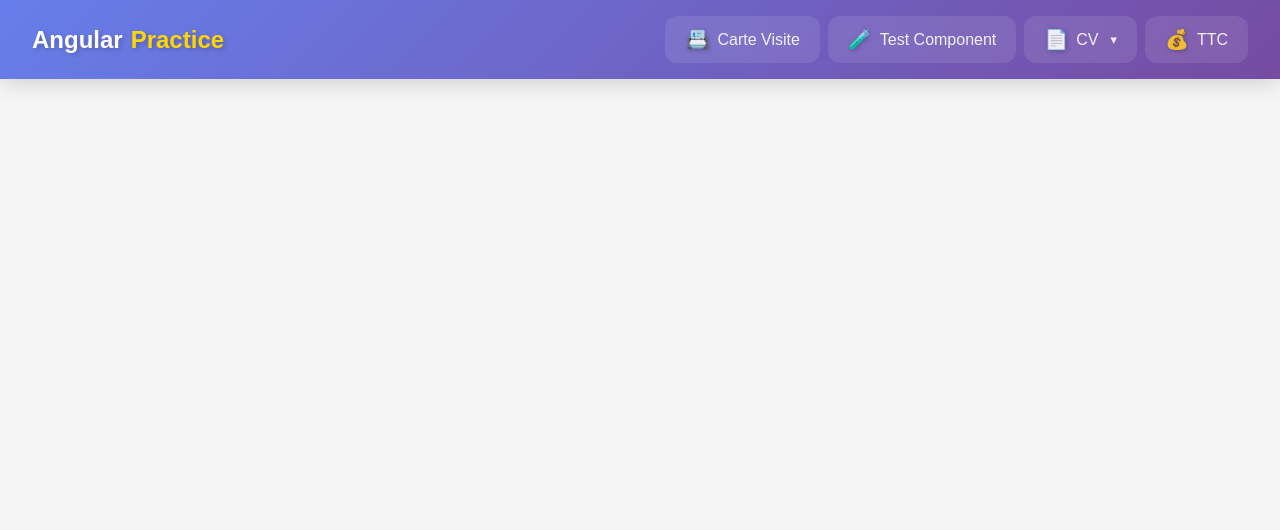
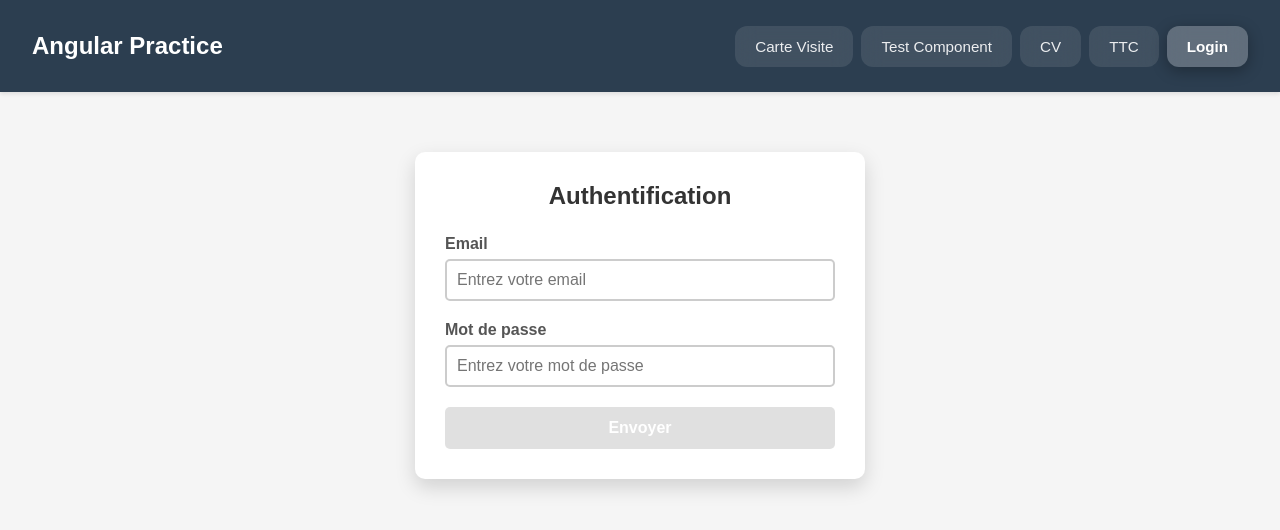
Before and after one commit to ouss223/angular-practice, an Angular app in the folder angular-practice/: page /login in a window 1280 px wide. Before the commit this address led to /. Shown: the top 530 px of the page. Built offline with nearby package versions, Linux system fonts and the light colour scheme.

Commit message:
added login component(auth) and restyled navbar

```diff
--- a/angular-practice/src/app/app.routes.ts
+++ b/angular-practice/src/app/app.routes.ts
@@ -3,6 +3,7 @@ import { ComponentTestComponent } from './component-test/component-test.componen
 import { CarteVisiteComponent } from './carte-visite/carte-visite.component';
 import { TTCComponent } from './ttc/ttc.component';
 import { CvComponent } from './cv/cv.component';
+import { AuthComponent } from './auth/auth.component';
 
 
 export const routes: Routes = [
@@ -10,5 +11,6 @@ export const routes: Routes = [
   { path: 'test-component', component: ComponentTestComponent },
   { path: 'cv', component: CvComponent },
   { path: 'ttc', component: TTCComponent },
+  { path: 'login', component: AuthComponent },
   { path: '', redirectTo: '/carte-visite', pathMatch: 'full' },
 ];
--- /dev/null
+++ b/angular-practice/src/app/auth/auth.component.css
@@ -0,0 +1,86 @@
+.auth-container {
+  max-width: 450px;
+  margin: 60px auto;
+  padding: 30px;
+  border-radius: 10px;
+  box-shadow: 0 8px 20px rgba(0, 0, 0, 0.15);
+  background-color: #fff;
+  font-family: Arial, sans-serif;
+}
+
+.auth-container h2 {
+  text-align: center;
+  margin-bottom: 25px;
+  color: #333;
+}
+
+.form-group {
+  margin-bottom: 20px;
+}
+
+.form-group label {
+  display: block;
+  font-weight: bold;
+  margin-bottom: 6px;
+  color: #555;
+}
+
+.form-group input {
+  width: 100%;
+  padding: 10px;
+  border: 2px solid #ccc;
+  border-radius: 5px;
+  font-size: 16px;
+  transition: border-color 0.3s;
+  box-sizing: border-box;
+}
+
+.form-group input:focus {
+  outline: none;
+  border-color: #6a11cb;
+}
+
+.form-group input.invalid {
+  border-color: red;
+}
+
+.error-message {
+  display: block;
+  margin-top: 5px;
+  color: red;
+  font-size: 14px;
+}
+
+.form-error {
+  background-color: #f8d7da;
+  color: #721c24;
+  padding: 10px;
+  border-radius: 5px;
+  margin-bottom: 15px;
+  border: 1px solid #f5c6cb;
+  text-align: center;
+}
+
+button {
+  width: 100%;
+  padding: 12px;
+  background: linear-gradient(135deg, #6a11cb, #2575fc);
+  color: white;
+  font-size: 16px;
+  font-weight: bold;
+  border: none;
+  border-radius: 5px;
+  cursor: pointer;
+  transition: opacity 0.3s, transform 0.2s;
+}
+
+button:hover:not(:disabled) {
+  transform: translateY(-2px);
+  opacity: 0.9;
+}
+
+button:disabled {
+  background: #ccc;
+  cursor: not-allowed;
+  opacity: 0.6;
+}
--- /dev/null
+++ b/angular-practice/src/app/auth/auth.component.html
@@ -0,0 +1,43 @@
+<div class="auth-container">
+  <h2>Authentification</h2>
+
+  <form [formGroup]="authForm" (ngSubmit)="submitAuth()">
+    <!-- Email field -->
+    <div class="form-group">
+      <label for="email">Email</label>
+      <input
+        id="email"
+        type="email"
+        formControlName="email"
+        [class.invalid]="shouldShowError('email')"
+        placeholder="Entrez votre email"
+      />
+      @if (emailErrorMessage) {
+        <small class="error-message">{{ emailErrorMessage }}</small>
+      }
+    </div>
+
+    <!-- Password field -->
+    <div class="form-group">
+      <label for="password">Mot de passe</label>
+      <input
+        id="password"
+        type="password"
+        formControlName="password"
+        [class.invalid]="shouldShowError('password')"
+        placeholder="Entrez votre mot de passe"
+      />
+      @if (passwordErrorMessage) {
+        <small class="error-message">{{ passwordErrorMessage }}</small>
+      }
+    </div>
+
+    <!-- Form-level error message -->
+    @if (formError) {
+      <div class="form-error">{{ formError }}</div>
+    }
+
+    <!-- Submit button -->
+    <button type="submit" [disabled]="authForm.invalid">Envoyer</button>
+  </form>
+</div>
--- /dev/null
+++ b/angular-practice/src/app/auth/auth.component.ts
@@ -0,0 +1,67 @@
+import { CommonModule } from '@angular/common';
+import { Component } from '@angular/core';
+import { FormBuilder, ReactiveFormsModule, Validators } from '@angular/forms';
+
+@Component({
+  selector: 'app-auth',
+  standalone: true,
+  imports: [ReactiveFormsModule, CommonModule],
+  templateUrl: './auth.component.html',
+  styleUrls: ['./auth.component.css']
+})
+export class AuthComponent {
+  formError = '';
+  authForm;
+
+  constructor(private fb: FormBuilder) {
+    this.authForm = this.fb.group({
+      email: ['', [Validators.required, Validators.email]],
+      password: ['', [Validators.required, Validators.minLength(4)]],
+    });
+  }
+
+  shouldShowError(controlName: 'email' | 'password'): boolean {
+    const control = this.authForm.get(controlName);
+    return !!control && control.invalid && (control.dirty || control.touched);
+  }
+
+  get emailErrorMessage(): string {
+    const control = this.authForm.get('email');
+    if (!control || !(control.dirty || control.touched)) {
+      return '';
+    }
+    if (control.hasError('required')) {
+      return 'L\'adresse email est obligatoire.';
+    }
+    if (control.hasError('email')) {
+      return 'Format d\'adresse email invalide.';
+    }
+    return '';
+  }
+
+  get passwordErrorMessage(): string {
+    const control = this.authForm.get('password');
+    if (!control || !(control.dirty || control.touched)) {
+      return '';
+    }
+    if (control.hasError('required')) {
+      return 'Le mot de passe est obligatoire.';
+    }
+    if (control.hasError('minlength')) {
+      return 'Le mot de passe doit contenir au moins 4 caractères.';
+    }
+    return '';
+  }
+
+  submitAuth(): void {
+    if (this.authForm.invalid) {
+      this.formError = 'Veuillez corriger les erreurs avant de continuer.';
+      this.authForm.markAllAsTouched();
+      return;
+    }
+
+    this.formError = '';
+    console.log('Formulaire valide :', this.authForm.value);
+    alert('Authentification réussie !');
+  }
+}
--- a/angular-practice/src/app/detail/detail.component.ts
+++ b/angular-practice/src/app/detail/detail.component.ts
@@ -1,11 +1,10 @@
 import { Component, Input } from '@angular/core';
-import { NgIf } from '@angular/common';
 import { Person } from '../models/person.model';
 
 @Component({
   selector: 'app-detail',
   standalone: true,
-  imports: [NgIf],
+  imports: [],
   templateUrl: './detail.component.html',
   styleUrls: ['./detail.component.css']
 })
--- a/angular-practice/src/app/header/header.component.css
+++ b/angular-practice/src/app/header/header.component.css
@@ -1,12 +1,50 @@
-/* Header Styling */
 .header {
-    background: linear-gradient(135deg, #667eea 0%, #764ba2 100%);
-    box-shadow: 0 4px 20px rgba(0, 0, 0, 0.15);
-    position: sticky;
-    top: 0;
-    z-index: 1000;
-    backdrop-filter: blur(10px);
+  background-color: #2c3e50;
+  padding: 0;
+  box-shadow: 0 2px 4px rgba(0,0,0,0.1);
+  position: sticky;
+  top: 0;
+  z-index: 1000;
 }
+
+.container {
+  max-width: 1200px;
+  margin: 0 auto;
+  display: flex;
+  justify-content: space-between;
+  align-items: center;
+  padding: 0 20px;
+}
+
+.logo {
+  font-size: 1.5rem;
+  font-weight: 600;
+  color: white;
+  padding: 1rem 0;
+}
+
+.nav {
+  display: flex;
+  gap: 0;
+}
+
+.nav-link {
+  color: white;
+  text-decoration: none;
+  padding: 1.5rem 1.2rem;
+  display: block;
+  transition: background-color 0.2s;
+  font-size: 0.95rem;
+}
+
+.nav-link:hover {
+  background-color: #34495e;
+}
+
+.nav-link.active {
+  background-color: #3498db;
+}
+
 
 .container {
     max-width: 1400px;
--- a/angular-practice/src/app/header/header.component.html
+++ b/angular-practice/src/app/header/header.component.html
@@ -1,61 +1,15 @@
 <header class="header">
   <div class="container">
     <div class="logo">
-            <span class="logo-text">Angular</span>
-            <span class="logo-accent">Practice</span>
+      <span>Angular Practice</span>
     </div>
 
     <nav class="nav">
-            <a routerLink="/carte-visite" routerLinkActive="active" class="nav-link">
-                <span class="nav-icon">📇</span>
-                <span>Carte Visite</span>
-            </a>
-
-            <a routerLink="/test-component" routerLinkActive="active" class="nav-link">
-                <span class="nav-icon">🧪</span>
-                <span>Test Component</span>
-            </a>
-
-            <div class="nav-dropdown" (mouseenter)="showCvDropdown = true" (mouseleave)="showCvDropdown = false">
-                <a routerLink="/cv" routerLinkActive="active" class="nav-link dropdown-trigger">
-                    <span class="nav-icon">📄</span>
-                    <span>CV</span>
-                    <span class="dropdown-arrow">▾</span>
-                </a>
-
-                <div class="dropdown-menu" [class.show]="showCvDropdown">
-                    <div class="dropdown-header">CV Component</div>
-                    <a routerLink="/cv" class="dropdown-item">
-                        <span class="dropdown-icon">📋</span>
-                        <div>
-                            <div style="font-weight: 600;">CV (Parent)</div>
-                            <div style="font-size: 0.85rem; color: #888; margin-top: 0.25rem;">Contains Liste & Detail
-                                children</div>
-                        </div>
-                    </a>
-                    <div class="dropdown-divider"></div>
-                    <div class="dropdown-subheader">Child Components</div>
-                    <div class="dropdown-item child info-only">
-                        <span class="dropdown-icon">📝</span>
-                        <div>
-                            <div>Liste Component</div>
-                            <div style="font-size: 0.8rem; color: #999;">Rendered inside CV</div>
-                        </div>
-                    </div>
-                    <div class="dropdown-item child info-only">
-                        <span class="dropdown-icon">🔍</span>
-                        <div>
-                            <div>Detail Component</div>
-                            <div style="font-size: 0.8rem; color: #999;">Rendered inside CV</div>
-                        </div>
-                    </div>
-                </div>
-            </div>
-
-            <a routerLink="/ttc" routerLinkActive="active" class="nav-link">
-                <span class="nav-icon">💰</span>
-                <span>TTC</span>
-            </a>
+      <a routerLink="/carte-visite" routerLinkActive="active" class="nav-link">Carte Visite</a>
+      <a routerLink="/test-component" routerLinkActive="active" class="nav-link">Test Component</a>
+      <a routerLink="/cv" routerLinkActive="active" class="nav-link">CV</a>
+      <a routerLink="/ttc" routerLinkActive="active" class="nav-link">TTC</a>
+      <a routerLink="/login" routerLinkActive="active" class="nav-link">Login</a>
     </nav>
   </div>
 </header>
--- a/angular-practice/src/app/header/header.component.ts
+++ b/angular-practice/src/app/header/header.component.ts
@@ -26,7 +26,8 @@ export class HeaderComponent {
         { path: '/cv/detail', label: 'Detail' }
       ]
     },
-    { path: '/ttc', label: 'TTC' }
+    { path: '/ttc', label: 'TTC' },
+    { path: '/login', label: 'Login' }
   ];
 
   showCvDropdown = false;
--- a/angular-practice/src/app/item/item.component.ts
+++ b/angular-practice/src/app/item/item.component.ts
@@ -1,11 +1,10 @@
 import { Component, Input, Output, EventEmitter } from '@angular/core';
-import { NgIf } from '@angular/common';
 import { Person } from '../models/person.model';
 
 @Component({
   selector: 'app-item',
   standalone: true,
-  imports: [NgIf],
+  imports: [],
   templateUrl: './item.component.html',
   styleUrls: ['./item.component.css']
 })
```
Also changed, not shown: 1 other file (tests, documents, lock files or other folders). Lines whose indentation alone changed are shown as unchanged.
